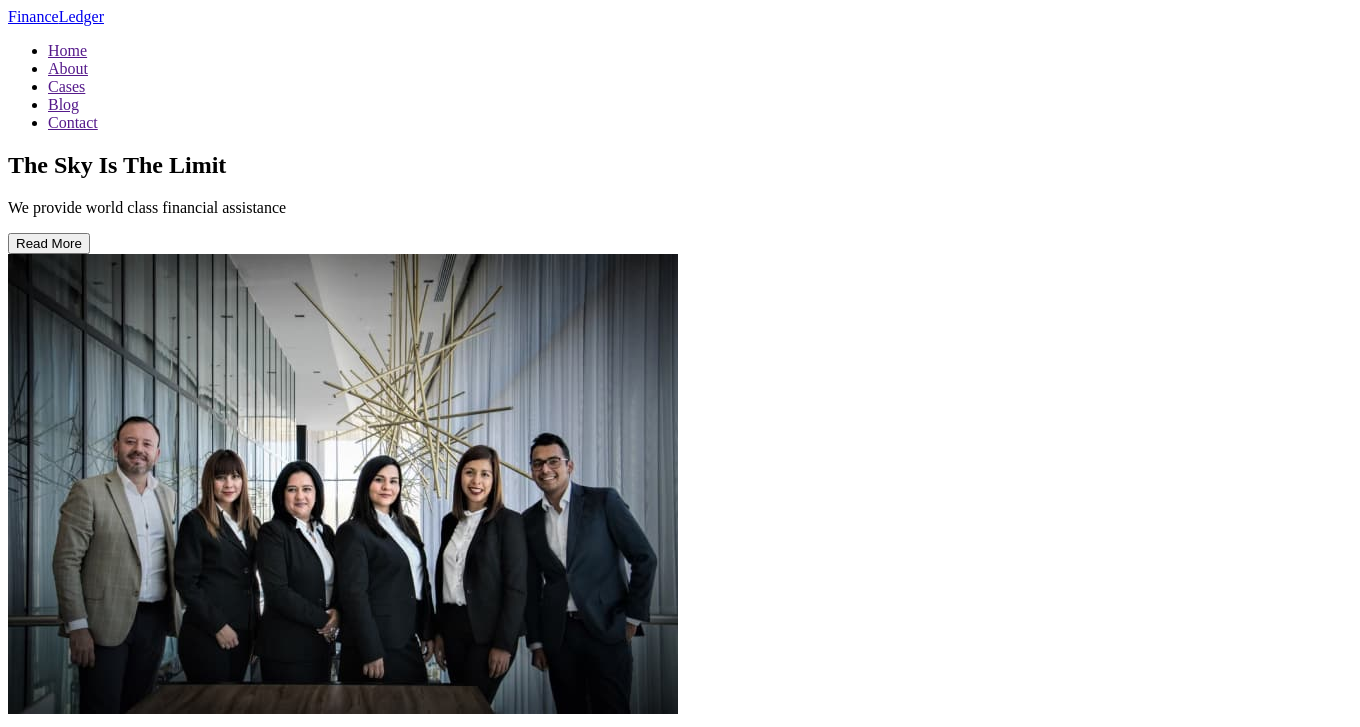
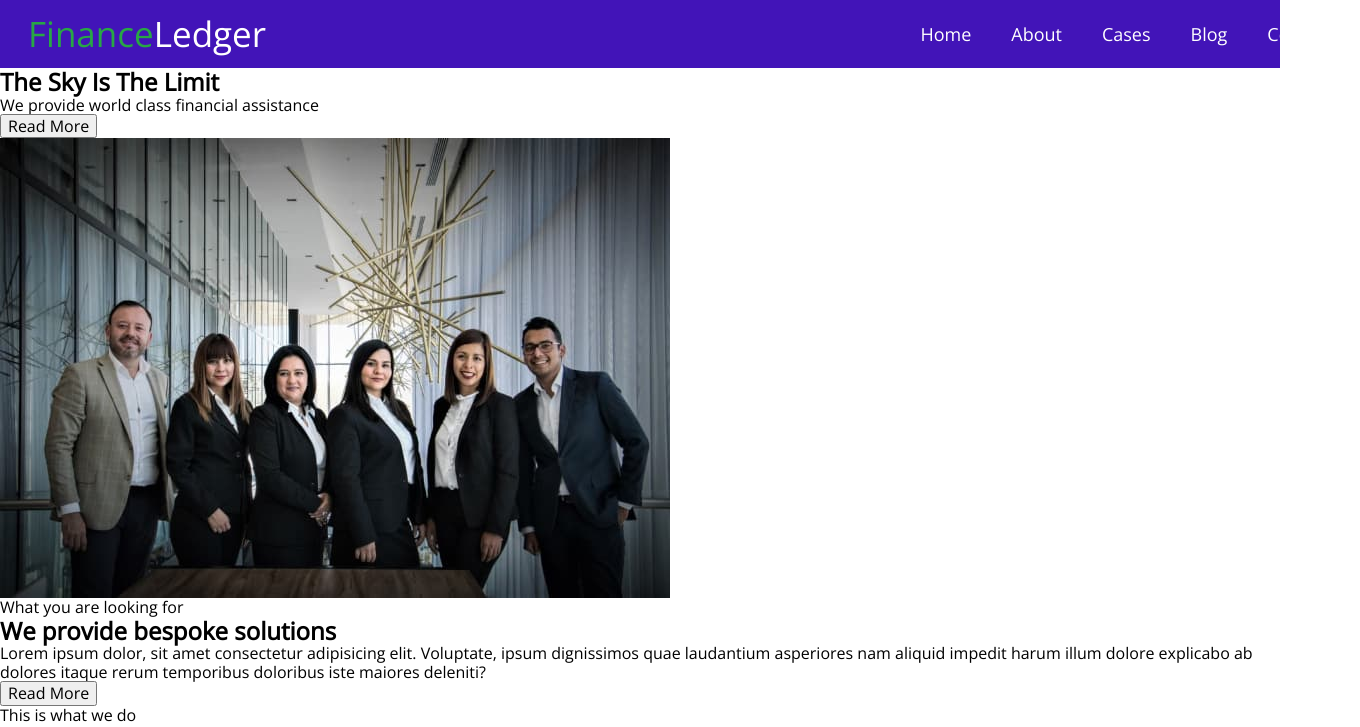
Before and after one commit to kashirin-olexsandr/blendied-94-5-6, a plain HTML site: page index.html in a window 1280 px wide. Shown: the top 727 px of the page, 1360 px wide, since content can reach past the window. Drawn offline with nearby package versions, Linux system fonts and the light colour scheme.

Commit message:
Create header css

```diff
--- a/css/style.css
+++ b/css/style.css
@@ -0,0 +1,87 @@
+:root {
+  --light-color-text: #fff;
+  --dark-color-text: #333;
+}
+
+body {
+  background: #fff;
+  font-family: "Open Sans", sans-serif;
+}
+
+p,
+h1,
+h2,
+h3,
+h4,
+h5,
+h6 {
+  margin: 0;
+  padding-left: 0;
+}
+
+ul {
+  padding-left: 0;
+  margin: 0;
+  list-style: none;
+}
+
+button {
+  cursor: pointer;
+}
+
+address {
+  font-style: normal;
+}
+
+img {
+  display: block;
+}
+
+a{
+  text-decoration: none;
+}
+
+.container {
+  width: 1360px;
+  margin: 0 auto;
+}
+
+.header {
+  background-color: rgb(66, 20, 184);
+}
+
+.header-container {
+  padding-left: 28px;
+  padding-right: 28px;
+
+}
+.header-nav {
+  display: flex;
+  justify-content: space-between;
+  align-items: center;
+}
+.header-logo {
+  color: #28a745;
+  font-size: 35px;
+  line-height: 1.2;
+
+}
+.part-header-logo {
+  color: #FFF;
+}
+.header-list {
+  display: flex;
+  gap: 40px;
+  align-items: center;
+}
+.list {
+}
+.header-list-item {
+  padding-top: 20px;
+  padding-bottom: 20px;
+}
+.header-link {
+  color: #FFF;
+font-size: 18px;
+line-height: 1.56;
+}
--- a/index.html
+++ b/index.html
@@ -3,21 +3,38 @@
   <head>
     <meta charset="UTF-8" />
     <meta name="viewport" content="width=device-width, initial-scale=1.0" />
+    <link rel="preconnect" href="https://fonts.googleapis.com" />
+    <link rel="preconnect" href="https://fonts.gstatic.com" crossorigin />
+    <link
+      href="https://fonts.googleapis.com/css2?family=Open+Sans:wght@300;400&display=swap"
+      rel="stylesheet"
+    />
+    <link
+      rel="stylesheet"
+      href="https://cdnjs.cloudflare.com/ajax/libs/modern-normalize/2.0.0/modern-normalize.min.css"
+      integrity="sha512-4xo8blKMVCiXpTaLzQSLSw3KFOVPWhm/TRtuPVc4WG6kUgjH6J03IBuG7JZPkcWMxJ5huwaBpOpnwYElP/m6wg=="
+      crossorigin="anonymous"
+      referrerpolicy="no-referrer"
+    />
     <link rel="stylesheet" href="./css/style.css" />
     <title>Finance</title>
   </head>
   <body>
-    <header>
-      <nav>
-        <a href="./index.html">Finance<span>Ledger</span></a>
-        <ul>
-          <li><a href="">Home</a></li>
-          <li><a href="">About</a></li>
-          <li><a href="">Cases</a></li>
-          <li><a href="">Blog</a></li>
-          <li><a href="">Contact</a></li>
-        </ul>
-      </nav>
+    <header class="header">
+      <div class="container header-container">
+        <nav class="header-nav">
+          <a class="header-logo" href="./index.html"
+            >Finance<span class="part-header-logo">Ledger</span></a
+          >
+          <ul class="header-list list">
+            <li class="header-list-item"><a class="header-link" href="">Home</a></li>
+            <li class="header-list-item"><a class="header-link" href="">About</a></li>
+            <li class="header-list-item"><a class="header-link" href="">Cases</a></li>
+            <li class="header-list-item"><a class="header-link" href="">Blog</a></li>
+            <li class="header-list-item"><a class="header-link" href="">Contact</a></li>
+          </ul>
+        </nav>
+      </div>
     </header>
     <main>
       <section>
```
